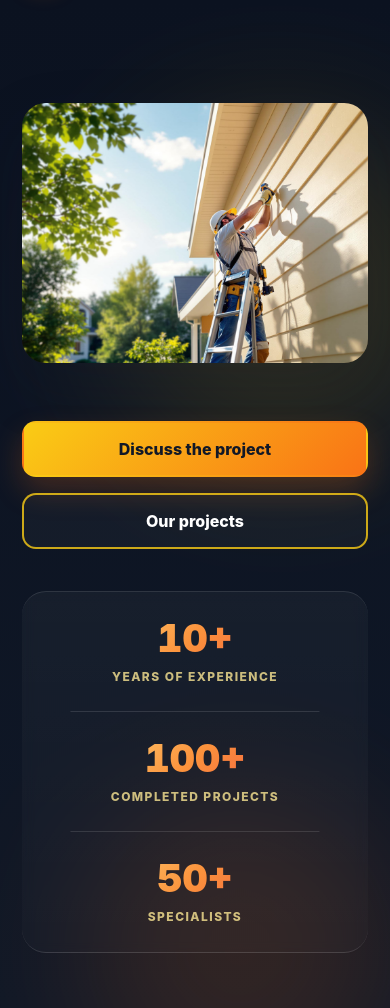
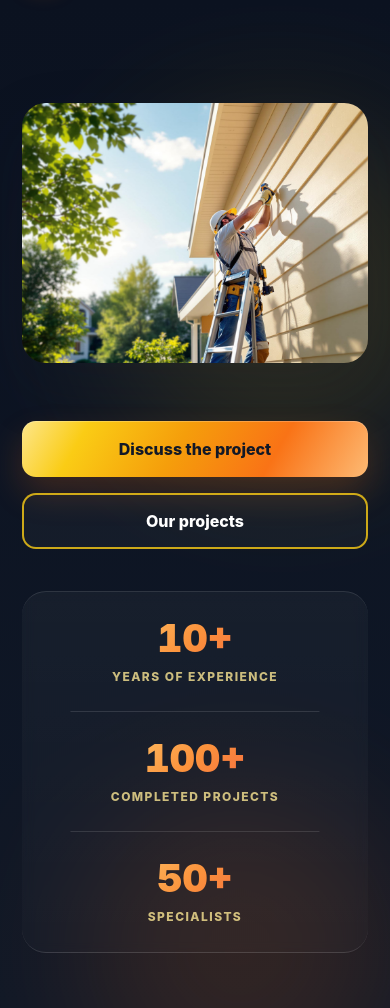
Before and after one commit to Ananiev-Vitalii/Erbauer-Inc, a Django app: page / in a window 390 px wide. Shown: the part 76-1084 px from the top of the page. Run offline with Django 5.2, Linux system fonts and the light colour scheme; data that the repository does not hold is empty; some libraries are stand-ins or nearby versions.

Commit message:
Refactored Hero section buttons.
- Removed dependency on global/Bootstrap button classes (.btn, .btn-primary, .btn-ghost)
- Introduced section-specific button classes (.hero-btn, .hero-btn-primary, .hero-btn-secondary)
- Updated hero.html to use new class names
- Reworked button styles to avoid conflicts with global styles
- Simplified hover behavior (no color/border changes, only subtle lift effect)
- Improved primary button gradient for a smoother orange-yellow transition

This ensures consistent, isolated styling for the Hero section and prevents side effects from global CSS.

```diff
--- a/static/css/main/hero.css
+++ b/static/css/main/hero.css
@@ -72,8 +72,10 @@
   margin-top: 34px;
 }
 
-/* КНОПКИ — теперь тоже здесь, как ты и хотел */
-.btn {
+/* HERO BUTTONS */
+.hero-btn {
+  position: relative;
+  z-index: 1;
   display: inline-flex;
   align-items: center;
   justify-content: center;
@@ -81,35 +83,105 @@
   min-height: 56px;
   padding: 14px 28px;
   border-radius: 14px;
-  border: 2px solid transparent;
   font-weight: 800;
-  transition: 0.28s ease;
+  line-height: 1;
   cursor: pointer;
-  text-decoration: none;
+  text-decoration: none !important;
+  appearance: none;
+  -webkit-appearance: none;
+  transition:
+    transform 0.28s ease,
+    box-shadow 0.28s ease,
+    background 0.28s ease,
+    border-color 0.28s ease,
+    color 0.28s ease;
 }
 
-.btn:hover {
-  transform: translateY(-2px) scale(1.01);
+.hero-btn:hover {
+  transform: translateY(-4px);
+  text-decoration: none !important;
 }
 
-.btn-primary {
-  color: #111827;
-  background: var(--gradient-main);
-  box-shadow: 0 14px 30px rgba(249, 115, 22, 0.22);
+.hero-btn:focus,
+.hero-btn:focus-visible,
+.hero-btn:active {
+  outline: none !important;
+  text-decoration: none !important;
 }
 
-.btn-primary:hover {
-  box-shadow: 0 20px 40px rgba(249, 115, 22, 0.32);
+.hero-btn::before,
+.hero-btn::after {
+  content: none !important;
+  display: none !important;
 }
 
-.btn-ghost {
-  color: var(--white);
-  border-color: rgba(250, 204, 21, 0.8);
-  background: rgba(255, 255, 255, 0.03);
+/* LEFT HERO BUTTON */
+.hero-btn-primary,
+.hero-btn-primary:link,
+.hero-btn-primary:visited,
+.hero-btn-primary:hover,
+.hero-btn-primary:focus,
+.hero-btn-primary:focus-visible,
+.hero-btn-primary:active {
+  color: #111827 !important;
+  border: none !important;
+  outline: none !important;
+  text-decoration: none !important;
+  background:
+    linear-gradient(
+      120deg,
+      #fde68a 0%,
+      #facc15 18%,
+      #f59e0b 45%,
+      #f97316 72%,
+      #fdba74 100%
+    ) !important;
+  box-shadow:
+    0 16px 34px rgba(249, 115, 22, 0.20),
+    inset 0 1px 0 rgba(255, 255, 255, 0.22) !important;
 }
 
-.btn-ghost:hover {
-  background: rgba(250, 204, 21, 0.08);
+.hero-btn-primary:hover,
+.hero-btn-primary:focus,
+.hero-btn-primary:focus-visible,
+.hero-btn-primary:active {
+  color: #111827 !important;
+  background:
+    linear-gradient(
+      120deg,
+      #fde68a 0%,
+      #facc15 18%,
+      #f59e0b 45%,
+      #f97316 72%,
+      #fdba74 100%
+    ) !important;
+  box-shadow:
+    0 22px 42px rgba(249, 115, 22, 0.24),
+    inset 0 1px 0 rgba(255, 255, 255, 0.18) !important;
+}
+
+/* RIGHT HERO BUTTON */
+.hero-btn-secondary,
+.hero-btn-secondary:link,
+.hero-btn-secondary:visited {
+  color: var(--white) !important;
+  border: 2px solid rgba(250, 204, 21, 0.8) !important;
+  outline: none !important;
+  text-decoration: none !important;
+  background: rgba(255, 255, 255, 0.03) !important;
+  box-shadow: none !important;
+}
+
+.hero-btn-secondary:hover,
+.hero-btn-secondary:focus,
+.hero-btn-secondary:focus-visible,
+.hero-btn-secondary:active {
+  color: var(--white) !important;
+  border: 2px solid rgba(250, 204, 21, 0.8) !important;
+  outline: none !important;
+  text-decoration: none !important;
+  background: rgba(255, 255, 255, 0.03) !important;
+  box-shadow: none !important;
 }
 
 .hero-media {
@@ -118,13 +190,11 @@
   margin-top: var(--hero-media-offset, 0px);
 }
 
-/* КАРТИНКА — оставляю старую механику */
 .hero-media .image-frame {
   min-height: 320px;
   height: var(--hero-image-height, 320px);
 }
 
-/* image frame теперь тоже целиком в Hero.css */
 .image-frame {
   position: relative;
   border-radius: var(--radius-lg);
@@ -241,7 +311,7 @@
   }
 }
 
-@media (max-width: 980px) {
+@media (max-width: 1024px) {
   .hero-grid {
     grid-template-columns: 1fr;
     gap: 24px;
@@ -296,7 +366,7 @@
     flex-direction: column;
   }
 
-  .btn {
+  .hero-btn {
     width: 100%;
   }
 
--- a/templates/main/includes/sections/hero.html
+++ b/templates/main/includes/sections/hero.html
@@ -18,8 +18,8 @@
     <div class="hero-media reveal">
       <div class="image-frame image-frame-lg">
         <img
-          src="{% static 'img/hero-placeholder.jpg' %}"
-          alt="{% trans 'Completed projects' %}"
+                src="{% static 'img/hero-placeholder.jpg' %}"
+                alt="{% trans 'Completed projects' %}"
         />
       </div>
     </div>
@@ -30,10 +30,10 @@
       </p>
 
       <div class="hero-actions">
-        <a class="btn btn-primary" href="#contacts">
+        <a class="hero-btn hero-btn-primary" href="#contacts">
           {% trans "Discuss the project" %}
         </a>
-        <a class="btn btn-ghost" href="#projects">
+        <a class="hero-btn hero-btn-secondary" href="#projects">
           {% trans "Our projects" %}
         </a>
       </div>
```
